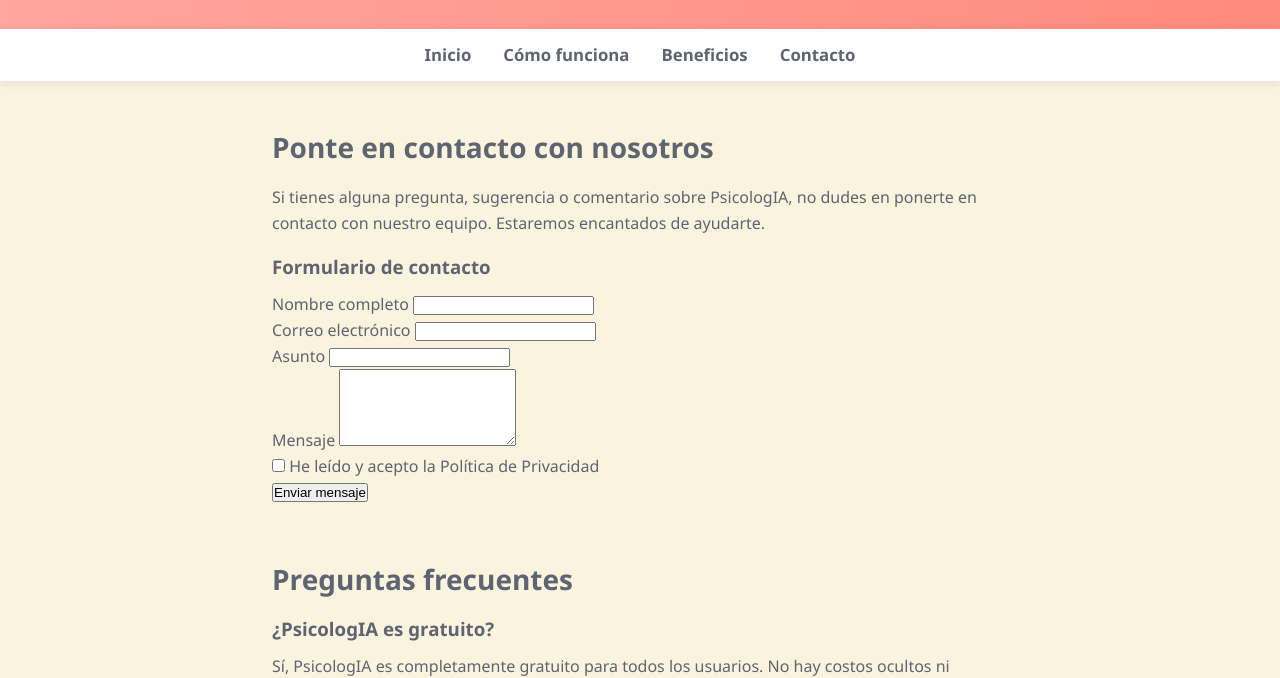
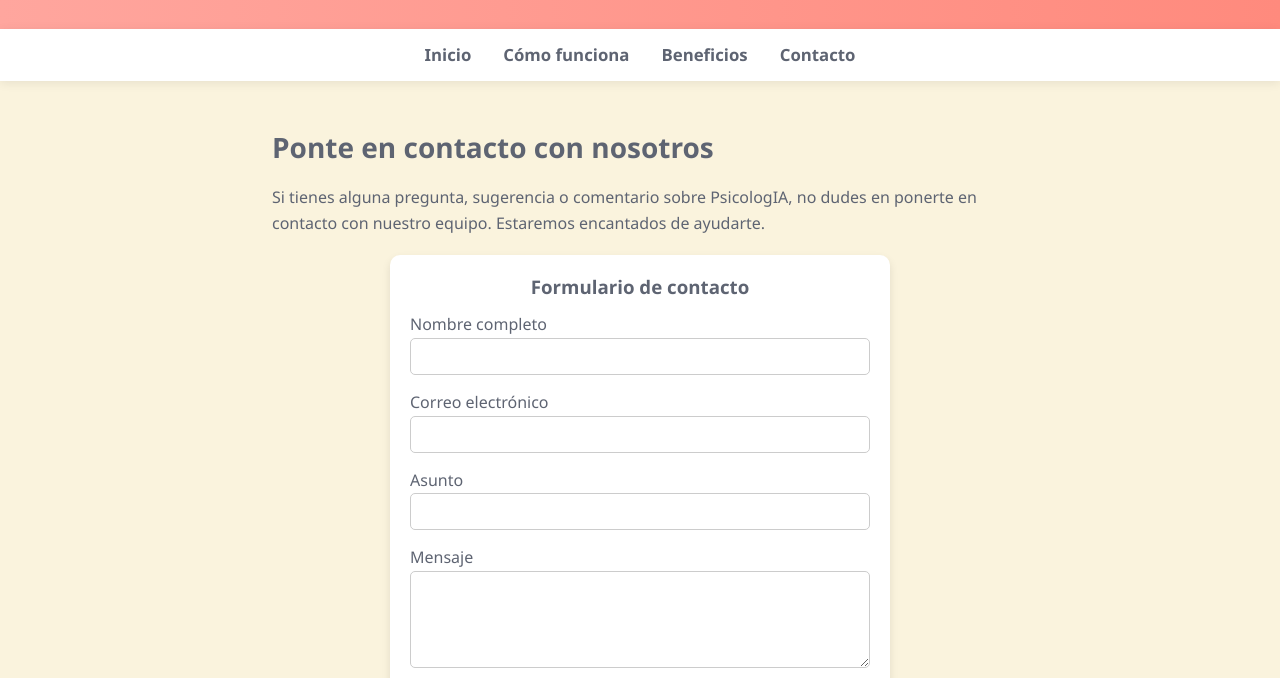
Before and after one commit to someone1a/psicologIA, a website: page contacto.html in a window 1280 px wide. Shown: the part 128-806 px from the top of the page. Drawn offline with Linux system fonts and the light colour scheme.

Commit message:
readme.md updated

```diff
--- a/contacto.html
+++ b/contacto.html
@@ -5,12 +5,54 @@
   <meta charset="UTF-8">
   <meta name="viewport" content="width=device-width, initial-scale=1.0">
   <title>Contacto | PsicologIA - Asistente de Psicología con Inteligencia Artificial</title>
-  <meta name="description" content="Contacta con el equipo de PsicologIA. Resuelve tus dudas sobre nuestro asistente virtual de psicología impulsado por inteligencia artificial.">
-  <meta name="keywords" content="Contacto PsicologIA, Soporte PsicologIA, Ayuda psicología online, Contactar asistente psicológico">
+  <meta name="description"
+    content="Contacta con el equipo de PsicologIA. Resuelve tus dudas sobre nuestro asistente virtual de psicología impulsado por inteligencia artificial.">
+  <meta name="keywords"
+    content="Contacto PsicologIA, Soporte PsicologIA, Ayuda psicología online, Contactar asistente psicológico">
   <meta name="author" content="PsicologIA">
   <meta name="robots" content="index, follow">
   <link rel="shortcut icon" href="img/PsicologIA-logo-removebg.webp" type="image/x-icon">
   <link rel="stylesheet" href="style.css">
+  <style>
+    .contact-form {
+  max-width: 500px; /* Define un ancho máximo para el formulario */
+  margin: 0 auto; /* Centra horizontalmente */
+  padding: 20px; /* Agrega un poco de espacio interior */
+  background-color: white; /* Asegura el fondo blanco */
+  border-radius: 10px; /* Bordes redondeados */
+  box-shadow: 0 4px 8px rgba(0, 0, 0, 0.1); /* Sombra para resaltar */
+  text-align: center; /* Centra el contenido */
+}
+
+.contact-form .form-group {
+  margin-bottom: 15px; /* Espaciado entre grupos */
+  text-align: left; /* Alinea etiquetas y campos */
+}
+
+.contact-form input,
+.contact-form textarea {
+  width: 100%; /* Ancho completo */
+  padding: 10px;
+  border: 1px solid #ccc;
+  border-radius: 5px;
+}
+
+.contact-form button {
+  width: 100%;
+  padding: 10px;
+  background-color: #007bff; /* Azul */
+  color: white;
+  border: none;
+  border-radius: 5px;
+  cursor: pointer;
+  font-size: 16px;
+}
+
+.contact-form button:hover {
+  background-color: #0056b3;
+}
+
+  </style>
 </head>
 
 <body>
@@ -31,8 +73,9 @@
   <main>
     <section class="contact-section">
       <h2>Ponte en contacto con nosotros</h2>
-      <p>Si tienes alguna pregunta, sugerencia o comentario sobre PsicologIA, no dudes en ponerte en contacto con nuestro equipo. Estaremos encantados de ayudarte.</p>
-
+      <p>Si tienes alguna pregunta, sugerencia o comentario sobre PsicologIA, no dudes en ponerte en contacto con
+        nuestro equipo. Estaremos encantados de ayudarte.</p>
+      <div class="before-contact">
         <div class="contact-form">
           <h3>Formulario de contacto</h3>
           <form id="contactForm" action="/.netlify/functions/contact" method="POST">
@@ -57,12 +100,12 @@
             </div>
 
             <div class="form-group checkbox-group">
-            <input type="checkbox" id="privacy" name="privacy" required>
-            <label for="privacy">He leído y acepto la <a href="privacidad.html">Política de Privacidad</a></label>
+              <input type="checkbox" id="privacy" name="privacy" required> <label for="privacy">He leído y acepto la <a href="privacidad.html">Política de Privacidad</a></label>
             </div>
 
             <button type="submit" class="submit-btn">Enviar mensaje</button>
           </form>
+        </div>
       </div>
     </section>
 
@@ -76,17 +119,20 @@
 
       <div class="faq-item">
         <h3>¿Es seguro usar PsicologIA?</h3>
-        <p>Sí, todas las conversaciones son privadas y no se almacenan de forma permanente. Tu información se elimina cuando cierras  o recargas la página.</p>
+        <p>Sí, todas las conversaciones son privadas y no se almacenan de forma permanente. Tu información se elimina
+          cuando cierras o recargas la página.</p>
       </div>
 
       <div class="faq-item">
         <h3>¿Puede PsicologIA sustituir a un terapeuta real?</h3>
-        <p>No, PsicologIA está diseñado como un complemento y primer punto de apoyo, pero no sustituye la atención profesional de un psicólogo o terapeuta licenciado.</p>
+        <p>No, PsicologIA está diseñado como un complemento y primer punto de apoyo, pero no sustituye la atención
+          profesional de un psicólogo o terapeuta licenciado.</p>
       </div>
 
       <div class="faq-item">
         <h3>¿Qué tipo de problemas puede ayudarme a resolver?</h3>
-        <p>PsicologIA puede ofrecer apoyo inicial en situaciones de estrés, ansiedad leve, problemas de sueño, técnicas de mindfulness, gestión emocional y orientación sobre hábitos saludables.</p>
+        <p>PsicologIA puede ofrecer apoyo inicial en situaciones de estrés, ansiedad leve, problemas de sueño, técnicas
+          de mindfulness, gestión emocional y orientación sobre hábitos saludables.</p>
       </div>
     </section>
 
@@ -94,7 +140,8 @@
 
   <footer>
     <p>PsicologIA © 2025 | Impulsado por Llama3-70b-8192 de Groq</p>
-    <p>Esta herramienta no sustituye la atención profesional. Busca ayuda especializada si experimentas problemas emocionales graves.</p>
+    <p>Esta herramienta no sustituye la atención profesional. Busca ayuda especializada si experimentas problemas
+      emocionales graves.</p>
     <nav aria-label="Enlaces de pie de página">
       <a href="/privacidad.html">Política de Privacidad</a> |
       <a href="/terminos.html">Términos de Uso</a> |
@@ -104,7 +151,7 @@
 
   <script>
     // Script para manejar el envío del formulario
-    document.getElementById('contactForm').addEventListener('submit', function(e) {
+    document.getElementById('contactForm').addEventListener('submit', function (e) {
       e.preventDefault();
 
       // Aquí iría la lógica para enviar el formulario
--- a/package.json
+++ b/package.json
@@ -6,6 +6,7 @@
         "dev": "netlify dev"
     },
     "dependencies": {
+        "formidable": "^3.5.2",
         "groq-sdk": "^0.15.0"
     },
     "devDependencies": {
```
Also changed, not shown: index.html (+3 -3 lines), readme.md, 2 other files. Lines whose indentation alone changed are shown as unchanged.
